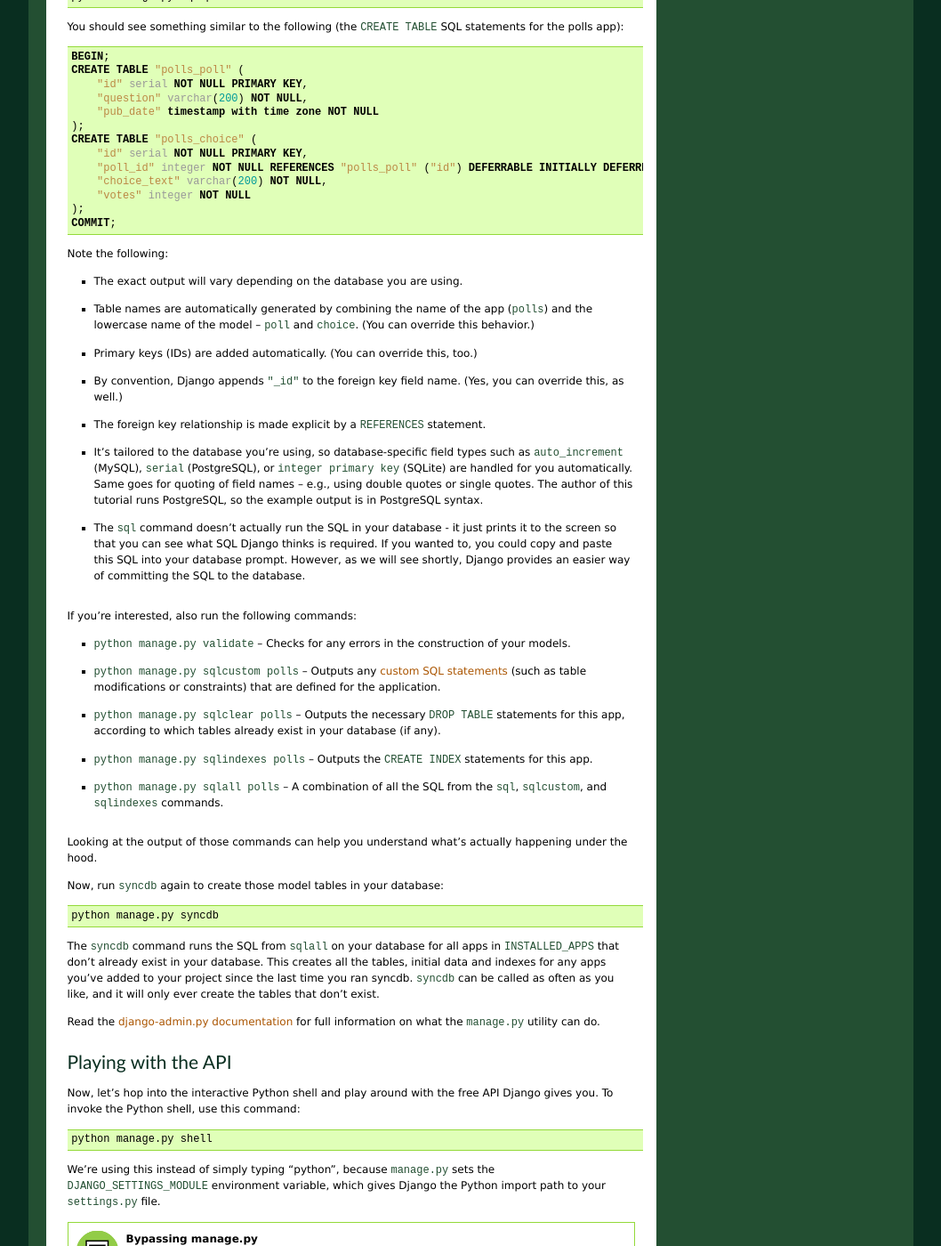
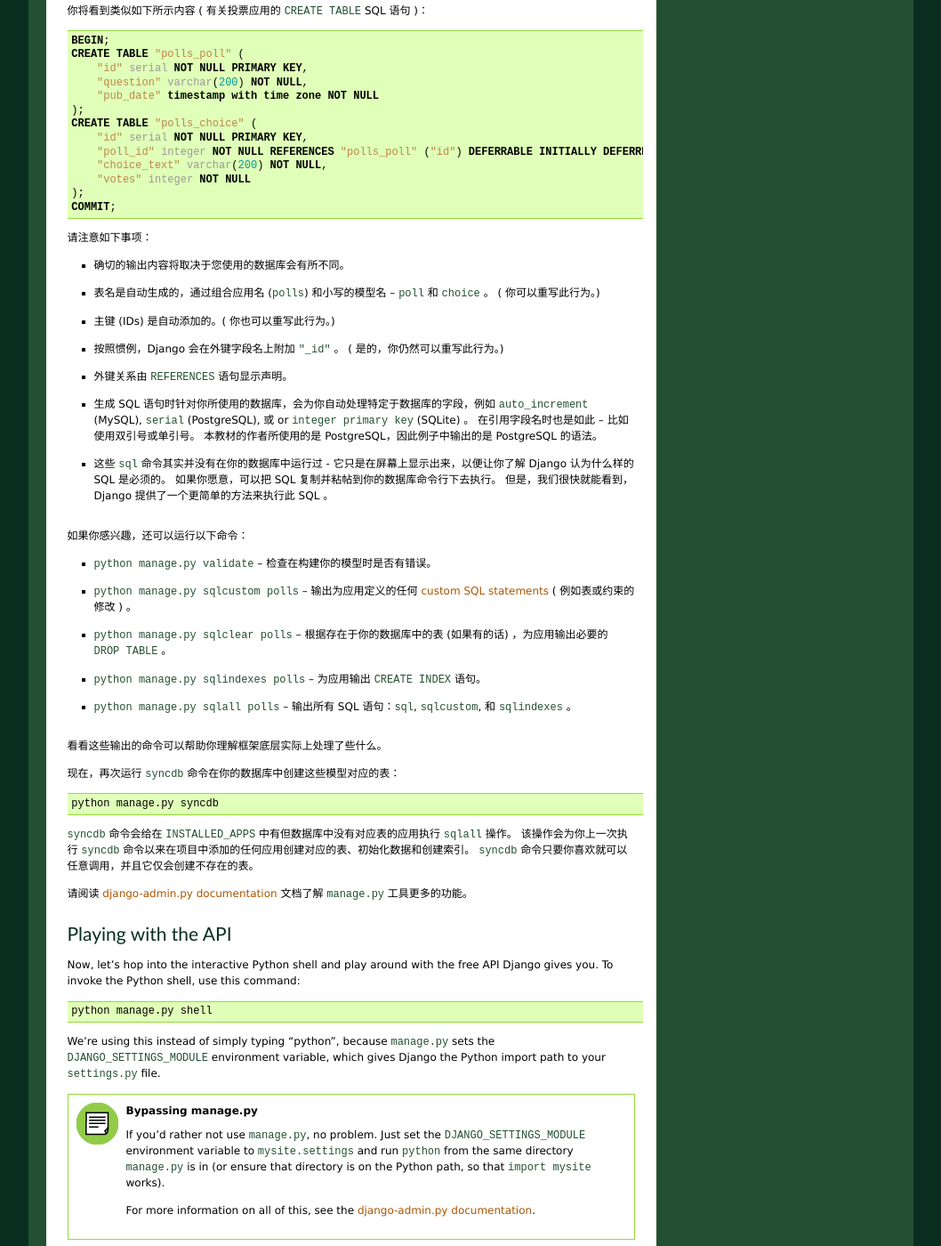
Before and after one commit to yourtion/Django-Chinese-Docs, a Sphinx documentation site: the page built from docs/intro/tutorial01.txt, in a window 1280 px wide and 1400 px high, scrolled down 5552 px. Shown: the whole window at 89% size, without its empty margins (111-1169 px from the left). Built offline with Sphinx 7.4.7, drawn with Linux system fonts in a browser that asks for light colours; cross-references to code outside the pages are shown as plain code; some of the changed text lies outside the part shown.

Commit message:
激活模型翻译完成

```diff
--- a/docs/intro/tutorial01.txt
+++ b/docs/intro/tutorial01.txt
@@ -273,26 +273,22 @@ __ irc://irc.freenode.net/django
 
 .. _`Python path`: http://docs.python.org/tutorial/modules.html#the-module-search-path
 
-Activating models
+激活模型
 =================
 
-That small bit of model code gives Django a lot of information. With it, Django
-is able to:
+刚才那点模型代码提供给 Django 大量信息。有了这些 Django 就可以做：
 
-* Create a database schema (``CREATE TABLE`` statements) for this app.
-* Create a Python database-access API for accessing ``Poll`` and ``Choice`` objects.
+* 为该应用创建对应的数据库架构 (``CREATE TABLE`` statements) 。
+* 为 ``Poll`` 和 ``Choice`` 对象创建 Python 访问数据库的 API 。
 
-But first we need to tell our project that the ``polls`` app is installed.
+但首先，我们需要告诉我们的项目已经安装了 ``polls`` 应用。
 
-.. admonition:: Philosophy
+.. admonition:: 哲理
 
-    Django apps are "pluggable": You can use an app in multiple projects, and
-    you can distribute apps, because they don't have to be tied to a given
-    Django installation.
+    Django 应用是“可插拔的”：你可以在多个项目使用一个应用，你还可以分发应用，因为它们没有被捆绑到一个给定的 Django 安装环境中。
 
-Edit the :file:`settings.py` file again, and change the
-:setting:`INSTALLED_APPS` setting to include the string ``'polls'``. So
-it'll look like this::
+再次编辑 :file:`settings.py` 文件，在
+:setting:`INSTALLED_APPS` 设置中加入 ``'polls'`` 字符。因此结果如下所示： ::
 
     INSTALLED_APPS = (
         'django.contrib.auth',
@@ -308,15 +304,13 @@ it'll look like this::
         'polls',
     )
 
-Now Django knows to include the ``polls`` app. Let's run another
-command:
+现在 Django 已经知道包含了 ``polls`` 应用。让我们运行如下命令：
 
 .. code-block:: bash
 
     python manage.py sql polls
 
-You should see something similar to the following (the ``CREATE TABLE`` SQL
-statements for the polls app):
+你将看到类似如下所示内容 ( 有关投票应用的 ``CREATE TABLE`` SQL 语句 )：
 
 .. code-block:: sql
 
@@ -334,73 +328,60 @@ statements for the polls app):
     );
     COMMIT;
 
-Note the following:
+请注意如下事项：
 
-* The exact output will vary depending on the database you are using.
+* 确切的输出内容将取决于您使用的数据库会有所不同。
 
-* Table names are automatically generated by combining the name of the app
-  (``polls``) and the lowercase name of the model -- ``poll`` and
-  ``choice``. (You can override this behavior.)
+* 表名是自动生成的，通过组合应用名 (``polls``) 和小写的模型名 -- ``poll`` 和 ``choice`` 。 ( 你可以重写此行为。)
 
-* Primary keys (IDs) are added automatically. (You can override this, too.)
+* 主键 (IDs)  是自动添加的。( 你也可以重写此行为。)
 
-* By convention, Django appends ``"_id"`` to the foreign key field name.
-  (Yes, you can override this, as well.)
+* 按照惯例，Django 会在外键字段名上附加 ``"_id"`` 。
+  ( 是的，你仍然可以重写此行为。)
 
-* The foreign key relationship is made explicit by a ``REFERENCES``
-  statement.
+* 外键关系由 ``REFERENCES`` 语句显示声明。
 
-* It's tailored to the database you're using, so database-specific field
-  types such as ``auto_increment`` (MySQL), ``serial`` (PostgreSQL), or
-  ``integer primary key`` (SQLite) are handled for you automatically. Same
-  goes for quoting of field names -- e.g., using double quotes or single
-  quotes. The author of this tutorial runs PostgreSQL, so the example
-  output is in PostgreSQL syntax.
+* 生成 SQL 语句时针对你所使用的数据库，会为你自动处理特定于数据库的字段，例如 ``auto_increment`` (MySQL), ``serial`` (PostgreSQL), 或 or
+  ``integer primary key`` (SQLite) 。
+  在引用字段名时也是如此  -- 比如使用双引号或单引号。
+  本教材的作者所使用的是 PostgreSQL，因此例子中输出的是 PostgreSQL 的语法。
 
-* The :djadmin:`sql` command doesn't actually run the SQL in your database -
-  it just prints it to the screen so that you can see what SQL Django thinks
-  is required. If you wanted to, you could copy and paste this SQL into your
-  database prompt. However, as we will see shortly, Django provides an
-  easier way of committing the SQL to the database.
+* 这些 :djadmin:`sql` 命令其实并没有在你的数据库中运行过 -
+  它只是在屏幕上显示出来，以便让你了解 Django 认为什么样的 SQL 是必须的。
+  如果你愿意，可以把 SQL 复制并粘帖到你的数据库命令行下去执行。
+  但是，我们很快就能看到， Django 提供了一个更简单的方法来执行此 SQL 。
 
-If you're interested, also run the following commands:
+如果你感兴趣，还可以运行以下命令：
 
-* :djadmin:`python manage.py validate <validate>` -- Checks for any errors
-  in the construction of your models.
+* :djadmin:`python manage.py validate <validate>` --
+  检查在构建你的模型时是否有错误。
 
-* :djadmin:`python manage.py sqlcustom polls <sqlcustom>` -- Outputs any
-  :ref:`custom SQL statements <initial-sql>` (such as table modifications or
-  constraints) that are defined for the application.
+* :djadmin:`python manage.py sqlcustom polls <sqlcustom>` --
+  输出为应用定义的任何 :ref:`custom SQL statements <initial-sql>` ( 例如表或约束的修改 ) 。
 
-* :djadmin:`python manage.py sqlclear polls <sqlclear>` -- Outputs the
-  necessary ``DROP TABLE`` statements for this app, according to which
-  tables already exist in your database (if any).
+* :djadmin:`python manage.py sqlclear polls <sqlclear>` --
+  根据存在于你的数据库中的表 (如果有的话) ，为应用输出必要的 ``DROP TABLE`` 。
 
-* :djadmin:`python manage.py sqlindexes polls <sqlindexes>` -- Outputs the
-  ``CREATE INDEX`` statements for this app.
+* :djadmin:`python manage.py sqlindexes polls <sqlindexes>` --
+  为应用输出 ``CREATE INDEX`` 语句。
 
-* :djadmin:`python manage.py sqlall polls <sqlall>` -- A combination of all
-  the SQL from the :djadmin:`sql`, :djadmin:`sqlcustom`, and
-  :djadmin:`sqlindexes` commands.
+* :djadmin:`python manage.py sqlall polls <sqlall>` --
+  输出所有 SQL 语句：:djadmin:`sql`, :djadmin:`sqlcustom`, 和
+  :djadmin:`sqlindexes` 。
 
-Looking at the output of those commands can help you understand what's actually
-happening under the hood.
+看看这些输出的命令可以帮助你理解框架底层实际上处理了些什么。
 
-Now, run :djadmin:`syncdb` again to create those model tables in your database:
+现在，再次运行 :djadmin:`syncdb` 命令在你的数据库中创建这些模型对应的表：
 
 .. code-block:: bash
 
     python manage.py syncdb
 
-The :djadmin:`syncdb` command runs the SQL from :djadmin:`sqlall` on your
-database for all apps in :setting:`INSTALLED_APPS` that don't already exist in
-your database. This creates all the tables, initial data and indexes for any
-apps you've added to your project since the last time you ran syncdb.
-:djadmin:`syncdb` can be called as often as you like, and it will only ever
-create the tables that don't exist.
+:djadmin:`syncdb` 命令会给在 :setting:`INSTALLED_APPS` 中有但数据库中没有对应表的应用执行 :djadmin:`sqlall` 操作。
+该操作会为你上一次执行 :djadmin:`syncdb` 命令以来在项目中添加的任何应用创建对应的表、初始化数据和创建索引。
+:djadmin:`syncdb` 命令只要你喜欢就可以任意调用，并且它仅会创建不存在的表。
 
-Read the :doc:`django-admin.py documentation </ref/django-admin>` for full
-information on what the ``manage.py`` utility can do.
+请阅读 :doc:`django-admin.py documentation </ref/django-admin>` 文档了解 ``manage.py`` 工具更多的功能。
 
 Playing with the API
 ====================
```
